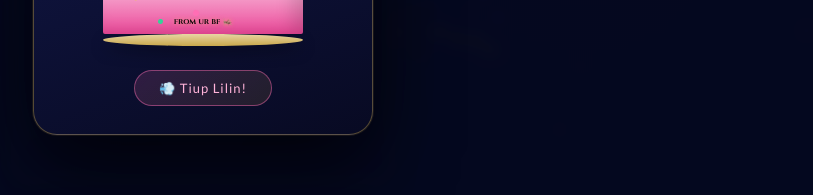
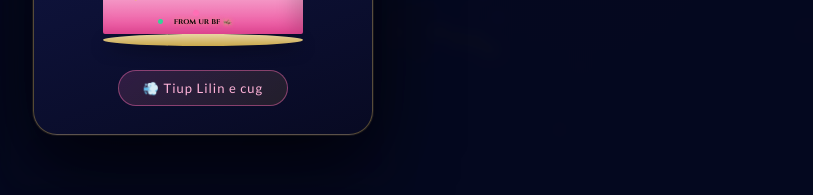
Before and after one commit to Dirtybroom/buatkamu, a plain HTML site: page index.html in a window 1280 px wide. Both pictures are taken after a click on the button "klik aja kalo mau:v". Shown: the part 975-1170 px from the top of the page, without its empty margins (437-1250 px from the left). Drawn offline with Linux system fonts and the light colour scheme.

Commit message:
Update button text for candle blowing action

```diff
--- a/index.html
+++ b/index.html
@@ -154,7 +154,7 @@
     </div><!-- /cake-scene -->
 
     <!-- Tombol tiup -->
-    <button class="blow-btn" id="blowBtn" onclick="blowCandles()">&#128168; Tiup Lilin!</button>
+    <button class="blow-btn" id="blowBtn" onclick="blowCandles()">&#128168; Tiup Lilin e cug</button>
 
     <!-- Pesan setelah tiup -->
     <div class="blown-msg" id="blownMsg">
```
